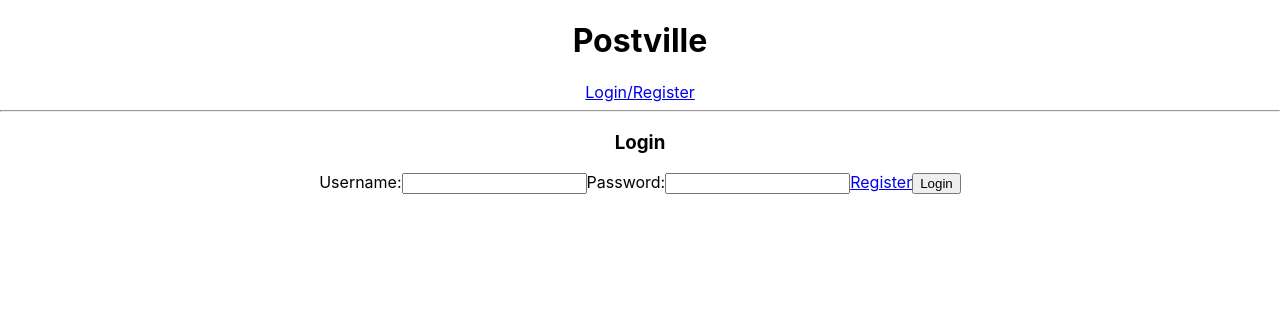
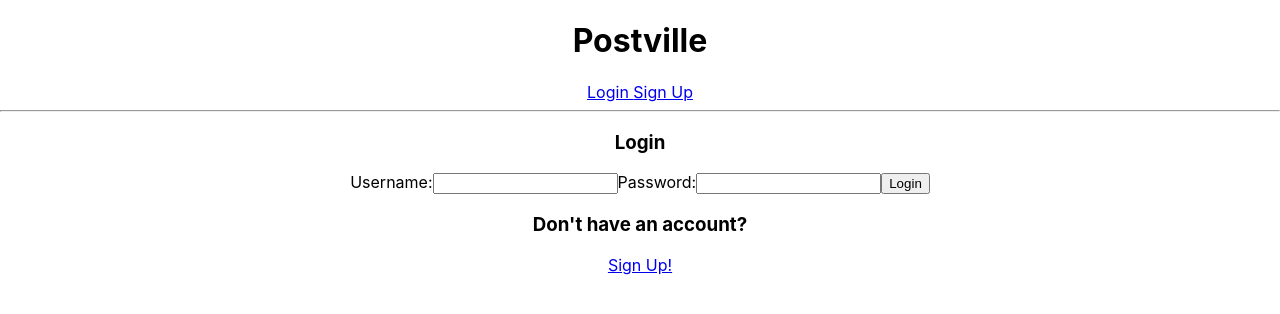
Before and after one commit to ahsikuddin1/PostVille, a React (Create React App) app in the folder client/: page /login in a window 1280 px wide. Shown: the top 314 px of the page. Built offline with nearby package versions, Linux system fonts and the light colour scheme.

Commit message:
More react components

```diff
--- a/client/package.json
+++ b/client/package.json
@@ -10,7 +10,8 @@
     "react": "^16.14.0",
     "react-dom": "^16.14.0",
     "react-router-dom": "^5.2.0",
-    "react-scripts": "3.4.3"
+    "react-scripts": "3.4.3",
+    "styled-components": "^5.2.0"
   },
   "scripts": {
     "start": "react-scripts start",
--- a/client/src/components/Header.jsx
+++ b/client/src/components/Header.jsx
@@ -15,7 +15,11 @@ export default function Header(props) {
             <button onClick={handleLogout}>Logout</button>
           </>
           :
-          <Link to='/login'>Login/Register</Link>
+          <>
+          <Link to='/login'>Login  </Link>
+
+            <Link to='/register'>Sign Up </Link>
+            </>
       }
       <hr />
       {
--- a/client/src/screens/Login.jsx
+++ b/client/src/screens/Login.jsx
@@ -1,5 +1,5 @@
 import React, { useState } from 'react';
-import { Link } from 'react-router-dom';
+import { Link, useHistory } from 'react-router-dom';
 
 export default function Login(props) {
   const [formData, setFormData] = useState({
@@ -46,8 +46,10 @@ export default function Login(props) {
           onChange={handleChange}
         />
       </label>
-      <Link to='/register'>Register</Link>
+
       <button>Login</button>
+      <h3>Don't have an account?</h3>
+      <Link to='/register'>Sign Up!</Link>
     </form>
   )
 }
--- a/client/src/screens/Register.jsx
+++ b/client/src/screens/Register.jsx
@@ -23,7 +23,7 @@ export default function Register(props) {
       e.preventDefault();
       handleRegister(formData);
     }}>
-      <h3>Register</h3>
+      <h3>Signup</h3>
       {
         error &&
         <p>{error}</p>
@@ -55,7 +55,7 @@ export default function Register(props) {
           onChange={handleChange}
         />
       </label>
-      <button>Register</button>
+      <button>Sign Up</button>
     </form>
   )
 }
```
Also changed, not shown: client/src/screens/PostCreate.jsx (added, +32 -0 lines), client/src/screens/Posts.jsx (added, +22 -0 lines), 1 other file (tests, documents, lock files or other folders).
